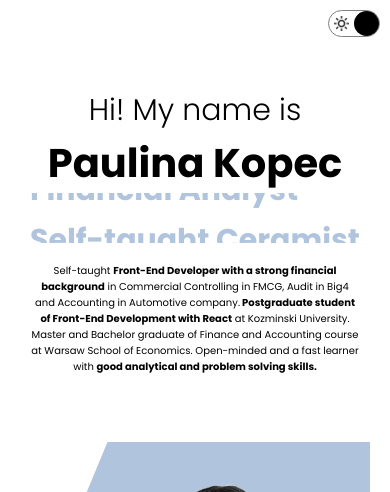
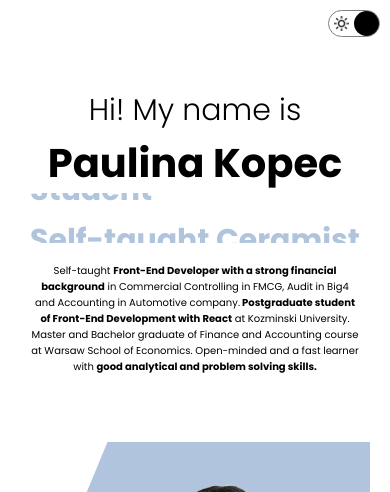
Before and after one commit to paulinakopec/My-Portfolio-React, a React (Create React App) app: page / in a window 390 px wide. Shown: the top 492 px of the page. Built offline with nearby package versions, Linux system fonts and the light colour scheme.

Commit message:
Updates in intro component (including styling)

```diff
--- a/src/components/intro/Intro.jsx
+++ b/src/components/intro/Intro.jsx
@@ -14,8 +14,8 @@ const Intro = () => {
                   <div className="i-title">
                       <div className="i-title-wrapper">
                           <div className="i-title-item">Front-End Developer</div>
-                          <div className="i-title-item">Postgraduate Student</div>
                           <div className="i-title-item">Financial Analyst</div>
+                          <div className="i-title-item">Student</div>
                           <div className="i-title-item">Self-taught Ceramist</div>
                           <div className="i-title-item">Basketball Player</div>
                       </div>
--- a/src/components/intro/intro.css
+++ b/src/components/intro/intro.css
@@ -1,6 +1,6 @@
 .i {
     display: flex;
-    height: 100vh;
+    min-height: 100vh;
 }
 
 .i-left {
@@ -133,6 +133,11 @@
     .i-left {
         display: flex;
         justify-items: center;
+        max-height: 50vh;
+    }
+
+    .i-right, .i-bg {
+        height: 50vh;
     }
 
     .i-left-wrapper {
```
